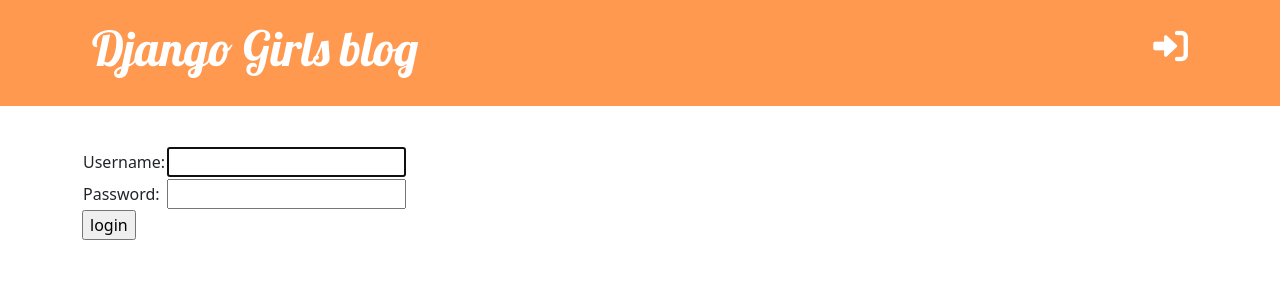
After one commit to lhaquoc/djangogirls, a Django app: page /accounts/login/ in a window 1280 px wide. The commit adds this page. Shown: the top 300 px of the page. Run offline with Django 3.2, Linux system fonts and the light colour scheme.

Commit message:
Adding security, login, logout to website

```diff
--- a/blog/static/css/blog.css
+++ b/blog/static/css/blog.css
@@ -60,12 +60,22 @@ h4 {
 
 .btn-secondary,
 .btn-secondary:visited {
-  color: #c25100;
+  color: #ff9950;
   background: none;
-  border-color: #c25100;
+  border: none;
+  outline: none;
 }
 
 .btn-secondary:hover {
   color: #ffffff;
-  background-color: #c25100;
+  background-color: #ff9950;
+  border: none;
+  outline: none;
 }
+
+small > a {
+  text-decoration: none;
+}
+small > a:hover {
+  color: #ffffff;
+}
--- a/blog/templates/blog/base.html
+++ b/blog/templates/blog/base.html
@@ -16,6 +16,13 @@
       rel="stylesheet"
       type="text/css"
     />
+    <link
+      rel="stylesheet"
+      href="https://cdnjs.cloudflare.com/ajax/libs/font-awesome/6.2.1/css/all.min.css"
+      integrity="sha512-MV7K8+y+gLIBoVD59lQIYicR65iaqukzvf/nwasF0nqhPay5w/9lJmVM2hMDcnK1OnMGCdVK+iQrJ7lzPJQd1w=="
+      crossorigin="anonymous"
+      referrerpolicy="no-referrer"
+    />
     <link rel="stylesheet" href="{% static 'css/blog.css' %}" />
     <title>Django Girls blog</title>
   </head>
@@ -23,9 +30,17 @@
     <header class="page-header">
       <div class="container">
         {% if user.is_authenticated %}
-        <a href="{% url 'post_new' %}" class="top-menu">
-          {% include './icons/file-earmark-plus.svg' %}
-        </a>
+        <a href="{% url 'post_new' %}" class="top-menu"
+          ><i class="fa-solid fa-plus"></i></span
+        ></a>
+        <p class="top-menu">
+          Hello {{ user.username }}
+          <small>(<a href="{% url 'logout' %}">Log out</a>)</small>
+        </p>
+        {% else %}
+        <a href="{% url 'login' %}" class="top-menu"
+          ><i class="fa-solid fa-right-to-bracket"></i></a
+        >
         {% endif %}
         <h1><a href="/">Django Girls blog</a></h1>
       </div>
--- a/blog/templates/blog/post_detail.html
+++ b/blog/templates/blog/post_detail.html
@@ -3,7 +3,7 @@
   <aside class="actions">
     {% if user.is_authenticated %}
     <a class="btn btn-secondary" href="{% url 'post_edit' pk=post.pk %}">
-      {% include './icons/pencil-fill.svg' %}
+      <i class="fa-solid fa-pen-to-square"></i>
     </a>
     {% endif %}
   </aside>
--- a/blog/templates/blog/post_list.html
+++ b/blog/templates/blog/post_list.html
@@ -2,7 +2,7 @@
 <article class="post">
   <aside class="actions">
     <a class="btn btn-secondary" href="{% url 'post_edit' pk=post.pk %}">
-      {% include './icons/pencil-fill.svg' %}
+      <i class="fa-solid fa-pen-to-square"></i>
     </a>
   </aside>
   <time class="date"> {{ post.published_date }} </time>
--- /dev/null
+++ b/blog/templates/registration/login.html
@@ -0,0 +1,21 @@
+{% extends 'blog/base.html' %} {% block content %} {% if form.errors %}
+<p>Your username and password didn't match. Please try again.</p>
+{% endif %}
+
+<form method="post" action="{% url 'login' %}">
+  {% csrf_token %}
+  <table>
+    <tr>
+      <td>{{ form.username.label_tag }}</td>
+      <td>{{ form.username }}</td>
+    </tr>
+    <tr>
+      <td>{{ form.password.label_tag }}</td>
+      <td>{{ form.password }}</td>
+    </tr>
+  </table>
+
+  <input type="submit" value="login" />
+  <input type="hidden" name="next" value="{{ next }}" />
+</form>
+{% endblock content %}
--- a/blog/views.py
+++ b/blog/views.py
@@ -1,4 +1,5 @@
 from django.shortcuts import render, get_object_or_404, redirect
+from django.contrib.auth.decorators import login_required
 from django.utils import timezone
 
 from .forms import PostForm
@@ -16,6 +17,7 @@ def post_detail(request, pk):
     return render(request, 'blog/post_detail.html', {'post': post})
 
 
+@login_required
 def post_new(request):
     if request.method == "POST":
         form = PostForm(request.POST)
@@ -30,6 +32,7 @@ def post_new(request):
     return render(request, 'blog/post_edit.html', {'form': form})
 
 
+@login_required
 def post_edit(request, pk):
     post = get_object_or_404(Post, pk=pk)
     if request.method == "POST":
--- a/mysite/settings.py
+++ b/mysite/settings.py
@@ -125,3 +125,5 @@ STATIC_ROOT = BASE_DIR / 'static'
 # https://docs.djangoproject.com/en/3.2/ref/settings/#default-auto-field
 
 DEFAULT_AUTO_FIELD = 'django.db.models.BigAutoField'
+
+LOGIN_REDIRECT_URL = '/'
--- a/mysite/urls.py
+++ b/mysite/urls.py
@@ -15,8 +15,11 @@ Including another URLconf
 """
 from django.contrib import admin
 from django.urls import path, include
+from django.contrib.auth import views
 
 urlpatterns = [
     path('admin/', admin.site.urls),
+    path('accounts/login/', views.LoginView.as_view(), name='login'),
+    path('accounts/logout/', views.LogoutView.as_view(next_page='/'), name='logout'),
     path('', include('blog.urls')),
 ]
```
